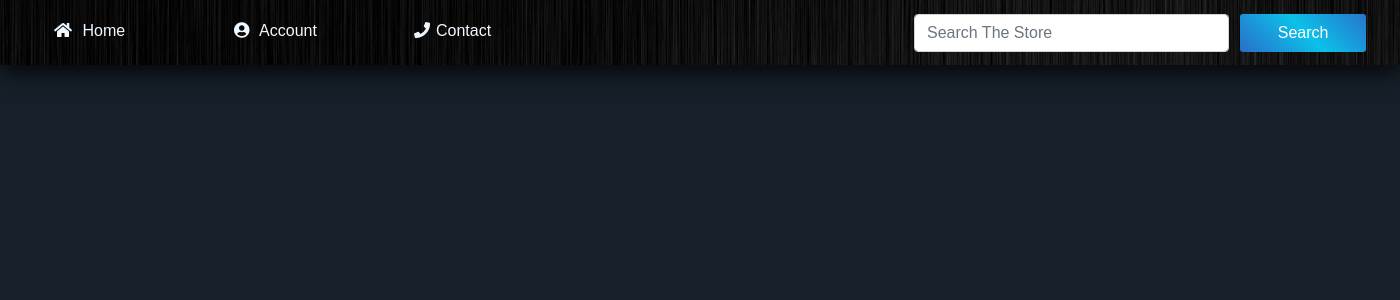
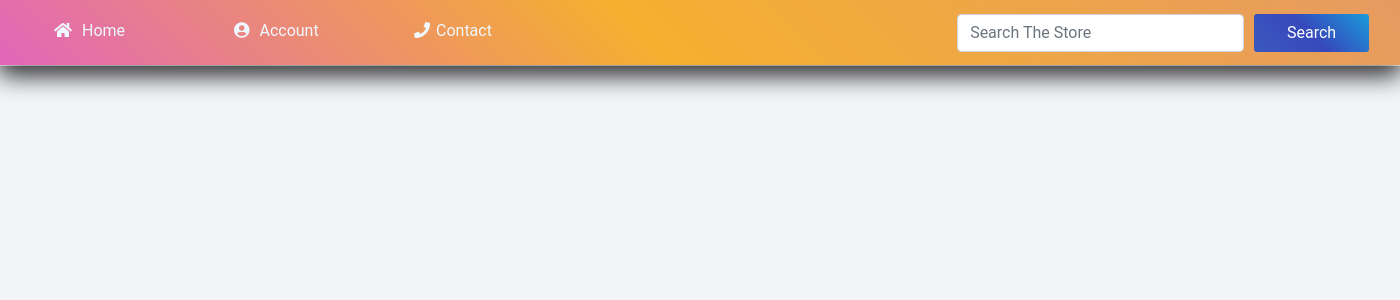
Before and after one commit to Nafis71/techgear, a PHP site: page /customer.php in a window 1400 px wide. Shown: the top 300 px of the page. Run offline with PHP 8.4, Linux system fonts and the light colour scheme; data that the repository does not hold is empty; some libraries are stand-ins or nearby versions.

Commit message:
Style changes

```diff
--- a/customer.css
+++ b/customer.css
@@ -1,28 +1,48 @@
 *{
     padding: 0;
     margin: 0;
-    font-family: 'Saira', sans-serif;
+    font-family: 'Roboto', sans-serif;
 }
 body{
     height: 100%;
+    width: 100%;
     display: flex;
     flex-direction: column;
     justify-content: space-between;
-    background:  #17202A
-
+    background:  rgb(242, 244, 248);
+}
+.header{
+    box-shadow: 0 2px 2px rgb(0 0 0 / 10%);
+    margin-bottom: 30px;
+    position: relative;
+    z-index: 100;
 }
 
 .menu-bar{
-    position: fixed;
-    z-index: 2;
+    position: relative;
+    z-index: 9;
    width: 100%;
     text-align:initial;
     font-family: 'Saira', sans-serif;
-    background: linear-gradient(to top, rgba(0,0,0,0.4)50%,rgba(0,0,0,0.4)50%),url(img/flat2.jpg);
+    background: linear-gradient(45deg, #eb9d3c, #cb26c6, #8334db, #db4fe5, #f5b02f,#E59866 );
     height: 65px;
-    box-shadow: 0px 8px 24px rgba(0,0,0,0.8);
+    box-shadow: 0px 8px 24px rgba(0,0,0,0.5);
     margin-bottom: 45px;
-
+    display: flex;
+    background-size: auto;
+    background-size: 300% 300%;
+    animation: gradient 13s ease infinite;
+}
+@keyframes gradient {
+    0% {
+        background-position: 0 50%;
+    }
+    50% {
+        background-position: 100% 50%;
+    }
+    100% {
+        background-position: 0 50%;
+    }
 }
 
 .menu-bar ul {
@@ -41,22 +61,72 @@ body{
 .menu-bar ul li a {
     text-decoration: none;
     color: aliceblue;
+    transition:  0.4s all;
 
-    box-shadow: inset 0 0 0 0 #ffff;
-    transition: ease-in-out 0.4s;
 }
 .menu-bar ul li :hover{
-    outline: none;
-   padding: 14px;
-   box-shadow: inset 300px 0 0 0 #ffff;
-    cursor: pointer;
-    color: black;
-   border-radius: 5px;
+    z-index:99;
+    color: #ffffff;
+    box-shadow: 0px 0px 45px rgba(0,0,0,5.8);
+    box-sizing:border-box;
+transform: scale(1.0);
+
 
 }
 .menu-bar .fa{
     margin: 6px;
 }
+
+.navbar{
+    position: fixed;
+    display: flex;
+    flex-wrap: wrap;
+    align-items: center;
+    justify-content: space-between;
+    margin-top: -14%;
+    padding-top:80px;
+    z-index: 3;
+    font-size: 87%;
+    background:  rgb(255, 255, 255)  ;
+    height: 19%;
+    width: 100%;
+    box-shadow: 0px 8px 24px rgba(0,0,0,0.6);
+
+
+
+
+}
+
+
+.navbar ul {
+    display: flex;
+    list-style: none;
+    color: #fff;
+}
+.navbar li{
+
+    width: 100%;
+    margin: 2px;
+    padding: 7px;
+
+}
+.navbar ul li a {
+    text-decoration: none;
+    color: #000000;
+    font-size: 14.5px;
+    letter-spacing:0.8px;
+    font-weight: bold;
+
+
+
+}
+
+.navbar ul li a:hover{
+  color:#2ECC71  ;
+}
+
+
+
 .col-lg-3{
     display: flex;
     float: left;
@@ -215,7 +286,7 @@ color: #fff;
     align-items: stretch;
     width: 27%;
     margin-top: 14px;
-    left: 25%;
+    left: 49%;
 }
 .form-control:focus {
     color: #212529;
--- a/customer.php
+++ b/customer.php
@@ -15,7 +15,7 @@ session_start();
     <title>Tech Gear</title>
 </head>
 <body>
-
+<header id="header">
     <div class="menu-bar">
         <ul>
             <li><a href="index.php"><i class="fa fa-home "></i> Home</a></li>
@@ -26,20 +26,29 @@ session_start();
             <form action="search.php" method="POST">
             <input type="text" name="search" class="form-control" placeholder="Search The Store" autocomplete="off" required>
             <button type="submit" name="submit" class="btn btn-primary">Search</button>
-</div>
-</form>
-	</div>
-
-        </ul>
-</div>
-<div class="section">
-
-
+            </ul>
 </div>
 
-</div>
+            <nav class="navbar">
+            <ul>
+            <li><a href="index.php">Processor</a></li>
 
-</div>
+            <li><a href="login.php">Graphics&nbsp;Card</a></li>
+            <li><a href="#">Mouse</a></li>
+            <li><a href="#">Monitor</a></li>
+            <li><a href="#">Headphone</a></li>
+            <li><a href="#">CC&nbsp;Camera</a></li>
+            <li><a href="#">Ear&nbsp;Phone</a></li>
+            <li><a href="#">Web&nbsp;Cam</a></li>
+            <li><a href="#">Capture&nbsp;Card</a></li>
+            <li><a href="#">Power&nbsp;Bank</a></li>
+            <li><a href="#">TV&nbsp;Card</a></li>
+            <li><a href="#">DSLR&nbsp;Camera</a></li>
+            <li><a href="#">Action&nbsp;Camera</a></li>
+
+            </ul>
+</nav>
+</header>
 <div class="container">
     <div clas="row">
 <?php
```
Also changed, not shown: other parts of customer.css (+15 -14 lines).
